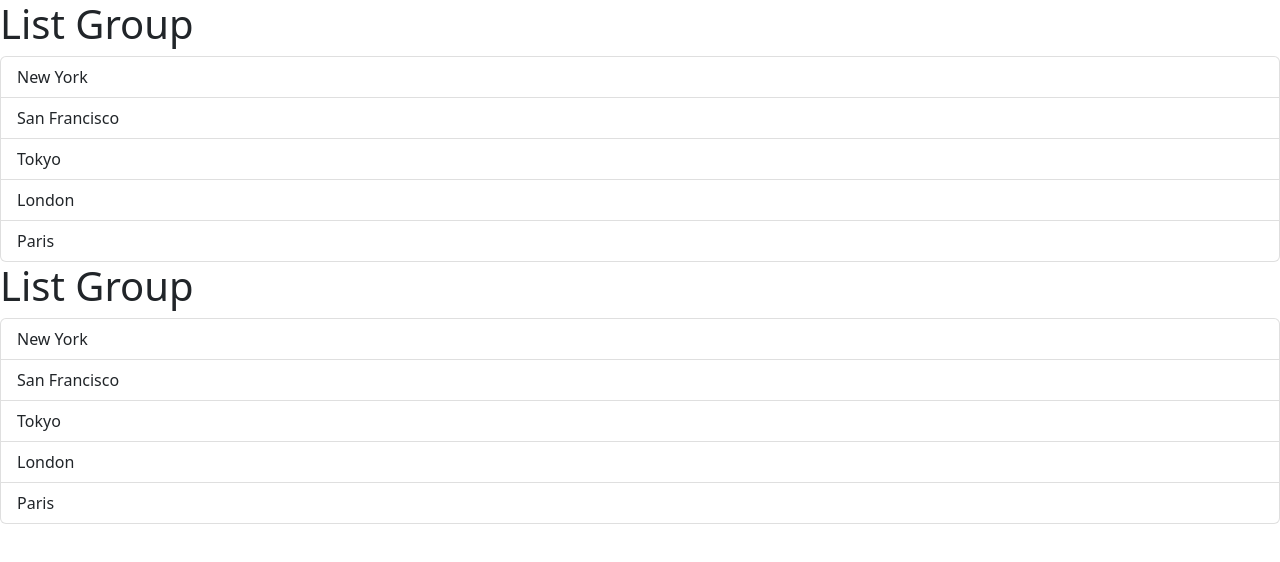
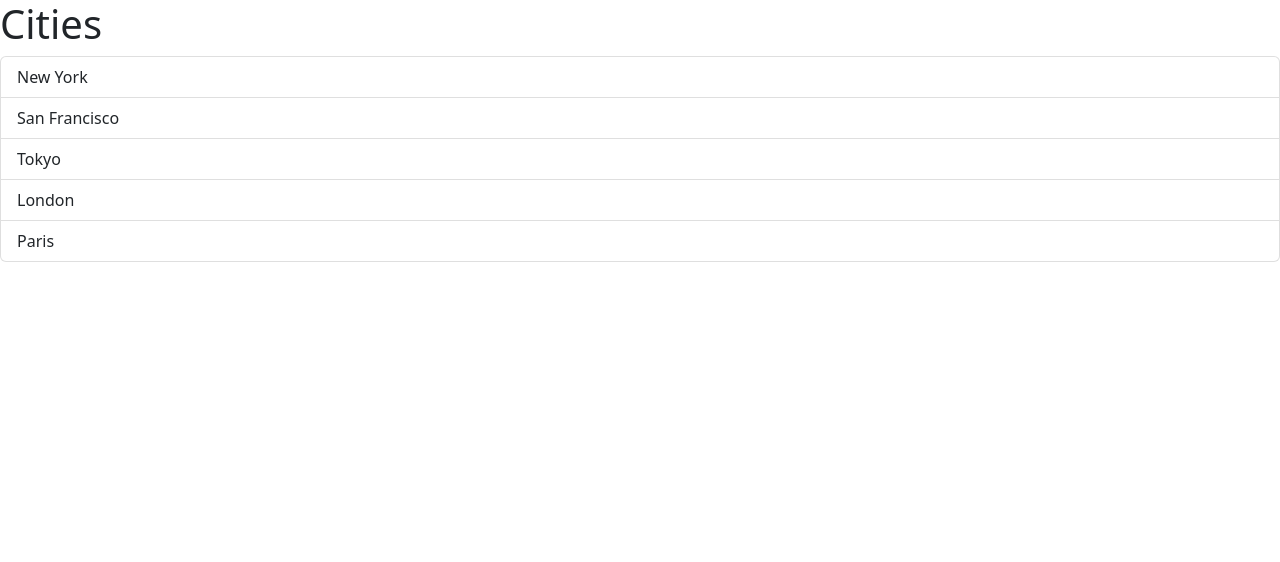
Before and after one commit to martinniee/react-app, a React (Vite) app: page / in a window 1280 px wide. Shown: the top 562 px of the page. Built offline with nearby package versions, Linux system fonts and the light colour scheme.

Commit message:
通过Props传递数据

```diff
--- a/src/App.tsx
+++ b/src/App.tsx
@@ -1,9 +1,14 @@
 import ListGroup from './components/ListGroup';
 function App() {
+	let items = ['New York', 'San Francisco', 'Tokyo', 'London', 'Paris'];
+
 	return (
 		<div>
-			<ListGroup />
-			<ListGroup />
+			<ListGroup
+				// 传入参数
+				items={items}
+				heading='Cities'
+			/>
 		</div>
 	);
 }
--- a/src/components/ListGroup.tsx
+++ b/src/components/ListGroup.tsx
@@ -1,7 +1,16 @@
-import { Fragment, MouseEvent, useState } from 'react';
-
-function ListGroup() {
-	let citiesItems = ['New York', 'San Francisco', 'Tokyo', 'London', 'Paris'];
+import { Fragment, useState } from 'react';
+interface Props {
+	items: string[];
+	heading: string;
+}
+/**
+ *
+ * @param param0
+ * items 列表项
+ * heading 标题
+ * @returns
+ */
+function ListGroup({ items, heading }: Props) {
 	/**
 	 * 创建 react 状态管理
 	 * useState(...) 返回数组，长度为2
@@ -11,10 +20,10 @@ function ListGroup() {
 	const [selectedIndex, setSelectedIndex] = useState(-1);
 	return (
 		<Fragment>
-			<h1>List Group</h1>
-			{citiesItems.length === 0 && <p>No item found</p>}
+			<h1>{heading}</h1>
+			{items.length === 0 && <p>No item found</p>}
 			<ul className='list-group'>
-				{citiesItems.map((item, index) => (
+				{items.map((item, index) => (
 					<li
 						className={
 							selectedIndex === index
```
Also changed, not shown: 1 other file (tests, documents, lock files or other folders).
